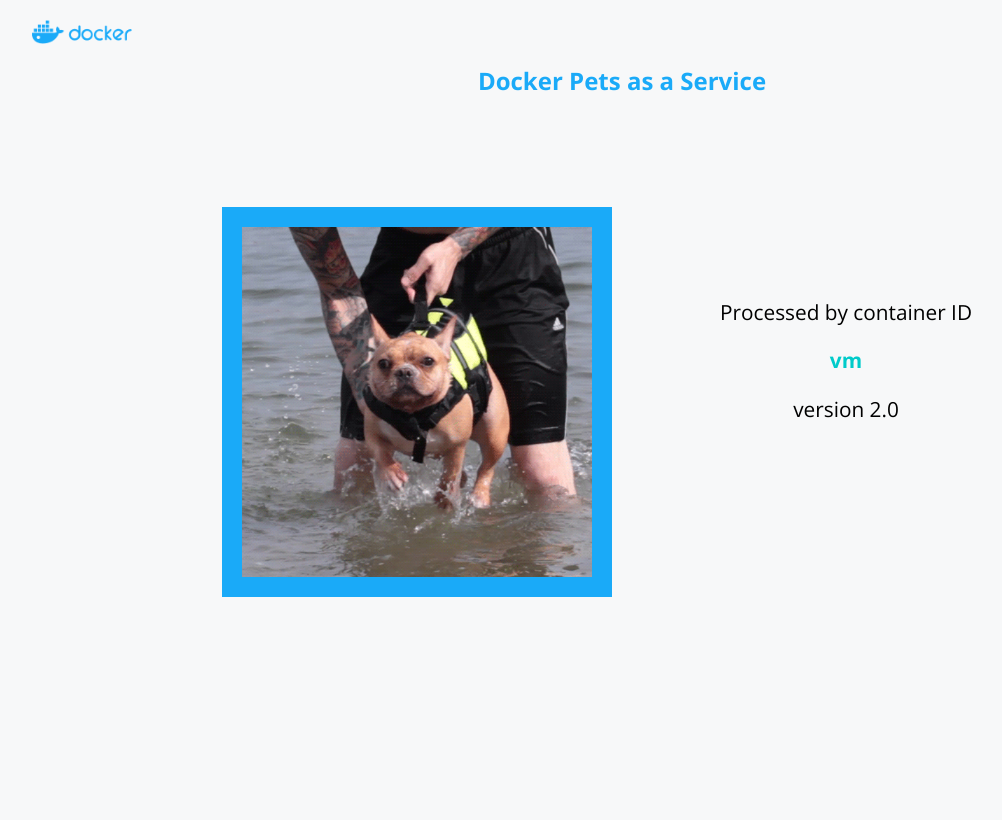
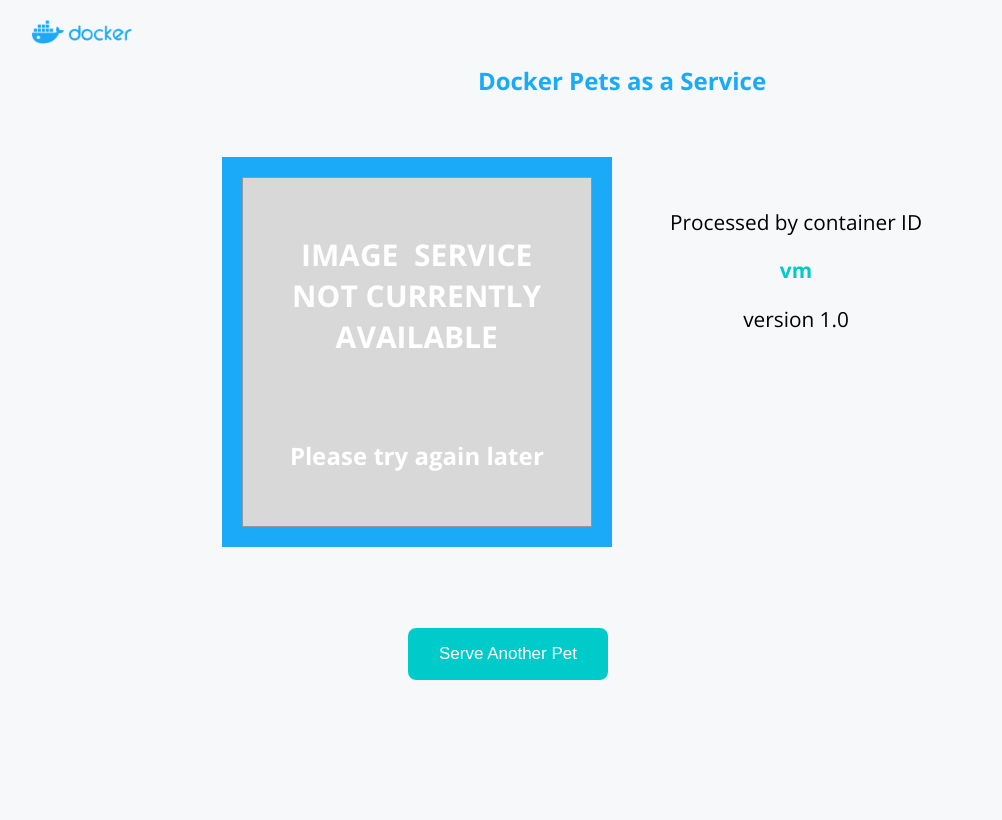
Before and after one commit to nicolaka/pets, a Flask app: page / in a window 1280 px wide. Shown: the whole page, without its empty margins (18-1020 px from the left). Run offline with Flask 2, Linux system fonts and the light colour scheme.

Commit message:
v1.0
Signed-off-by: Nicola Kabar <nicolaka@gmail.com>

```diff
--- a/web/app.py
+++ b/web/app.py
@@ -6,8 +6,10 @@ option_b = os.getenv('OPTION_B', "Dogs")
 option_c = os.getenv('OPTION_C', "Whales")
 vote = option_a
 
-db = os.getenv('DB')
+db = os.getenv('DB', False)
+db_exists = False
 debug = os.getenv('DEBUG', False)
+threaded = os.getenv('THREADED', False)
 
 option_a_images = os.listdir('./static/option_a')
 option_b_images = os.listdir('./static/option_b')
@@ -15,14 +17,16 @@ option_c_images = os.listdir('./static/option_c')
 
 
 healthy = True
-version ='2.0'
+version ='1.0'
 hostname = socket.gethostname()
 
-sys.stdout.write("Starting web container")
+print "Starting web container %s" % hostname
 
 app = Flask(__name__)
 
 if db:
+
+    db_exists = True
 
     if ':' in db:
         (address, port) = db.split(':')
@@ -31,7 +35,7 @@ if db:
         port = 8500
         db = address + ':' + str(port)
 
-    time.sleep(10)
+    time.sleep(5)
 
     #Connect to Consul
     c = consul.Consul(host=address, port=port)
@@ -50,7 +54,7 @@ def index():
     vote_cookie = request.cookies.get('vote')
 
 
-    if db is None:
+    if db is False:
         vote = option_b
     elif vote_cookie is None:
         return redirect('/vote')
@@ -69,10 +73,12 @@ def index():
         newHits = int(hits["Value"]) + 1
         c.kv.put('hits', str(newHits))
         hit_string = str(newHits) + " Pets Served"
+
     if not db:
         hit_string = ""
+        db_exists == str(db_exists)
 
-    return render_template('pets.html', url=url, hostname=hostname, hit_string=hit_string, title=vote, version=version)
+    return render_template('pets.html', url=url, hostname=hostname, hit_string=hit_string, title=vote, version=version, db_exists=db_exists)
 
 @app.route("/vote", methods=['POST','GET'])
 def vote():
@@ -126,7 +132,7 @@ def health():
     global healthy
     if request.method == 'GET':
         if healthy:
-            return 'OK', 200
+            return 'OK', 1.0
         else:
             return 'NOT OK', 500
     elif request.method == 'PUT':
@@ -138,6 +144,12 @@ def health():
                 return "not healthy"
     else:
         return 'ERROR REQUEST MTHD', 500
+
+@app.route('/kill')
+def kill():
+    global healthy
+    healthy = False
+    return 'You have toggled web instance ' + hostname +' to unhealthy', 1.0
 
 
 def get_image(vote):
@@ -158,4 +170,4 @@ def get_image(vote):
 #curl -v http://localhost:8000/health
 
 if __name__ == "__main__":
-    app.run(host="0.0.0.0", port=5000, debug=debug)
+    app.run(host="0.0.0.0", port=5000, debug=debug, threaded=threaded)
--- a/web/static/style.css
+++ b/web/static/style.css
@@ -19,20 +19,74 @@ div.title p {
 
 
 div.wrapper {
-  width: 800px;
-  margin-top:90px;
+  width: 900px;
+  margin-top:40px;
   position:absolute;
   left:50%;
   margin-left:-400px;
 
 }
 
+div.petOpts {
+  width: 800px;
+  margin-top:500px;
+  position:relative;
+  left:50%;
+  margin-left: -275px;
+  text-align: center;
+
+}
+
+div.petOptsLeft {
+  float:left;
+}
+
+div.petOptsRight {
+  float:left;
+}
+
+
+
+
+.btn {
+  background-color:#00cbcb;
+  -moz-border-radius:9px;
+  -webkit-border-radius:9px;
+  border-radius:9px;
+  border:1px solid #ffffff;
+  display:inline-block;
+  cursor:pointer;
+  color:#ffffff;
+  font-family:Arial;
+  font-size:17px;
+  padding:16px 31px;
+  text-decoration:none;
+  margin:30px;
+  margin-left:60px;
+}
+.btn:hover {
+  background-color:#03a3a3;
+}
+.btn:active {
+  position:relative;
+  top:1px;
+}
+
 div.stats {
   display: inline-block;
   float:right;
   text-align: center;
-  margin-right:50px;
-  margin-top:70px;
+  margin-right:200px;
+  margin-top:30px;
+  font-size: 1.3em;
+}
+
+div.login {
+  display: inline-block;
+  float:right;
+  text-align: center;
+  margin-right:0px;
+  margin-top:30px;
   font-size: 1.3em;
 }
 
--- a/web/templates/login.html
+++ b/web/templates/login.html
@@ -15,7 +15,7 @@
       <div class="container">
         <img src="{{url}}" class="centerfold"/>
       </div>
-      <div class="stats">
+      <div class="login">
         <br><p>Login to the PaaS Admin Console</p>
         <br>
         <form action="" method="post">
--- a/web/templates/pets.html
+++ b/web/templates/pets.html
@@ -21,9 +21,23 @@
         <p><b>{{hit_string}}</b></p>
         <p>version {{version}}</p>
       </div>
+    </div>
 
+    <div class="petOpts">
 
+      {% if db_exists|string() == "True"|string() %}
+      <div class="petOptsLeft">
+        <form id="choice" name='form' method="GET" action="/vote">
+            <button id="vote" type="submit" name="vote" class="btn">Vote Again</button>
+        </form>
+      </div>
+      {% endif %}
 
+      <div class="petOptsRight">
+        <form id="choice" name='form' method="GET" action="/">
+            <button id="reload" type="submit" name="reload" class="btn">Serve Another Pet</button>
+        </form>
+      </div>
     </div>
 
 
```
Also changed, not shown: web/admin.py (+9 -5 lines), web/static/error.png, 1 other file.
